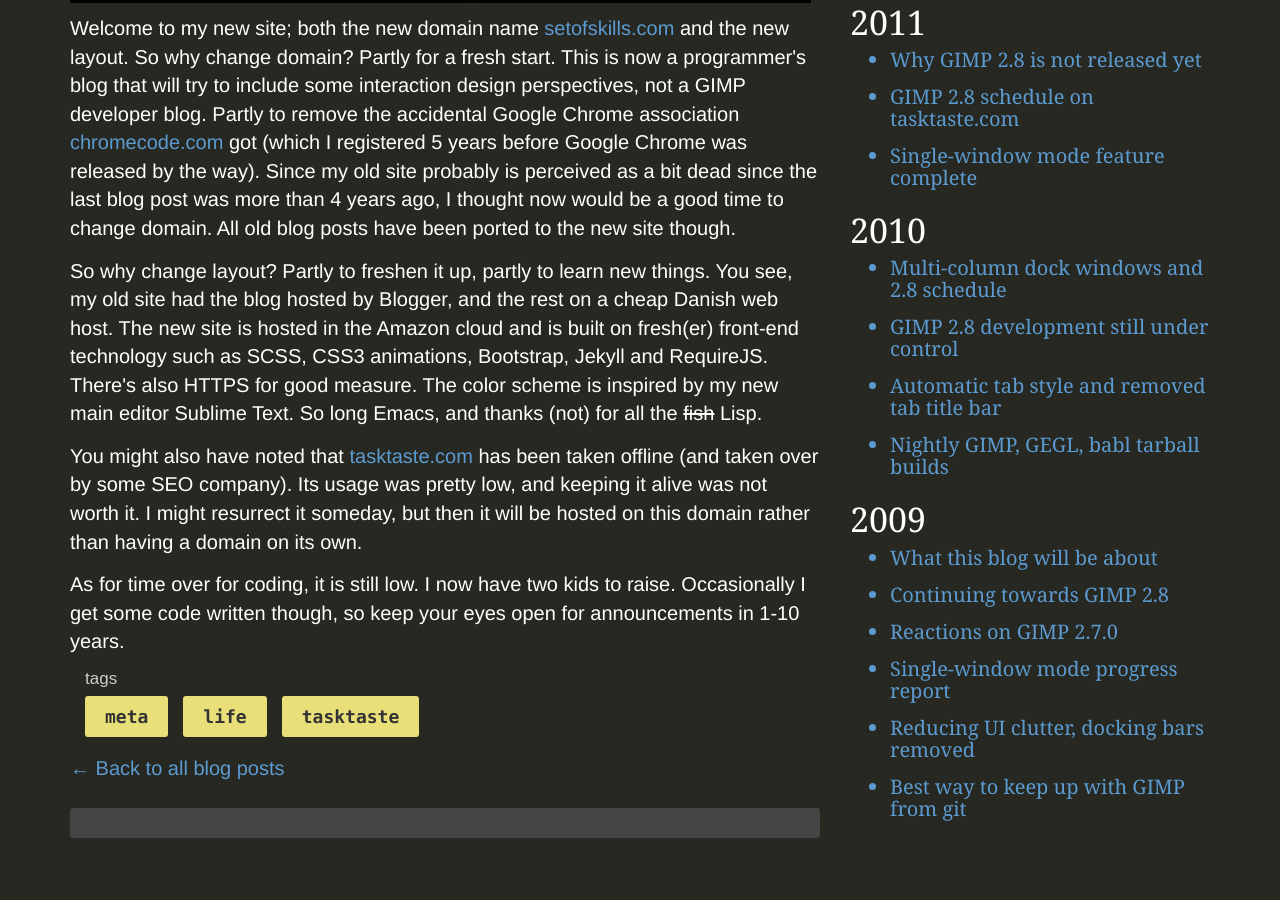
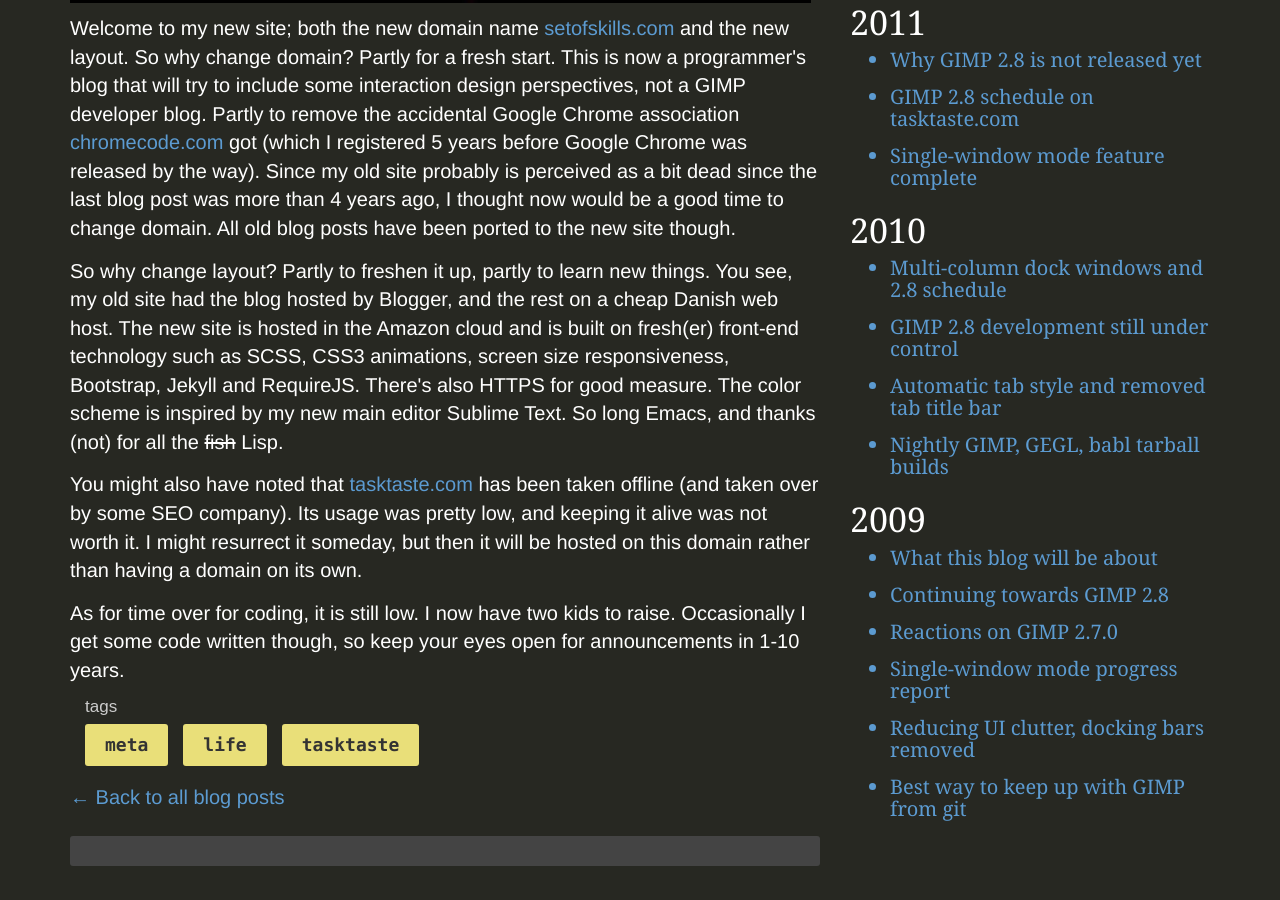
Before and after one commit to Enselic/chromecode, a Jekyll site: the page built from _posts/2016-01-19-new-domain-revitalize-website-general-update.html, in a window 1280 px wide and 900 px high, scrolled down 1008 px. Built offline with Jekyll 4.4.1, drawn with Linux system fonts in a browser that asks for light colours; comment, search, counter and statistics services are not loaded.

Commit message:
Mention responsiveness

```diff
--- a/_posts/2016-01-19-new-domain-revitalize-website-general-update.html
+++ b/_posts/2016-01-19-new-domain-revitalize-website-general-update.html
@@ -13,7 +13,7 @@ cached_comment_count: 1
 
 <p>Welcome to my new site; both the new domain name <a href="https://setofskills.com">setofskills.com</a> and the new layout. So why change domain? Partly for a fresh start. This is now a programmer's blog that will try to include some interaction design perspectives, not a GIMP developer blog. Partly to remove the accidental Google Chrome association <a href="http://www.chromecode.com">chromecode.com</a> got (which I registered 5 years before Google Chrome was released by the way). Since my old site probably is perceived as a bit dead since the last blog post was more than 4 years ago, I thought now would be a good time to change domain. All old blog posts have been ported to the new site though.<p>
 
-<p>So why change layout? Partly to freshen it up, partly to learn new things. You see, my old site had the blog hosted by Blogger, and the rest on a cheap Danish web host. The new site is hosted in the Amazon cloud and is built on fresh(er) front-end technology such as SCSS, CSS3 animations, Bootstrap, Jekyll and RequireJS. There's also HTTPS for good measure. The color scheme is inspired by my new main editor Sublime Text. So long Emacs, and thanks (not) for all the <strike>fish</strike> Lisp.</p>
+<p>So why change layout? Partly to freshen it up, partly to learn new things. You see, my old site had the blog hosted by Blogger, and the rest on a cheap Danish web host. The new site is hosted in the Amazon cloud and is built on fresh(er) front-end technology such as SCSS, CSS3 animations, screen size responsiveness, Bootstrap, Jekyll and RequireJS. There's also HTTPS for good measure. The color scheme is inspired by my new main editor Sublime Text. So long Emacs, and thanks (not) for all the <strike>fish</strike> Lisp.</p>
 
 <p>You might also have noted that <a href="https://dont-go-there.notld">tasktaste.com</a> has been taken offline (and taken over by some SEO company). Its usage was pretty low, and keeping it alive was not worth it. I might resurrect it someday, but then it will be hosted on this domain rather than having a domain on its own.</p>
 
```
